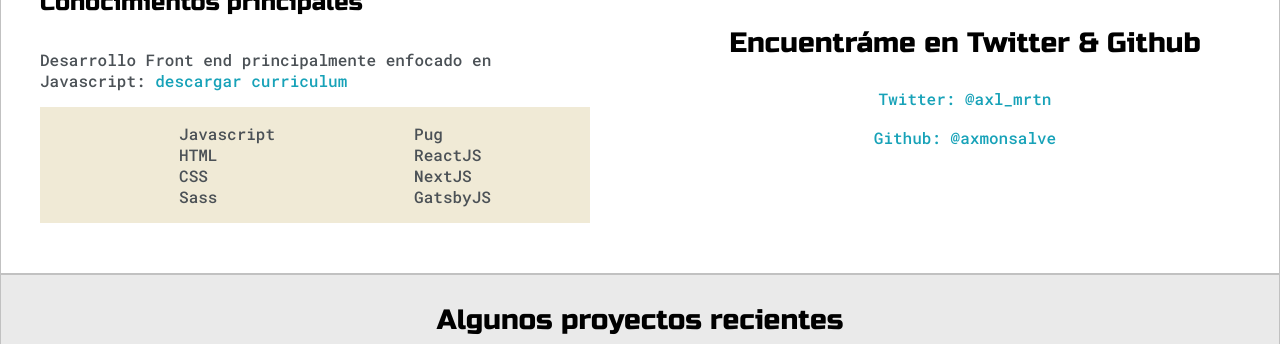
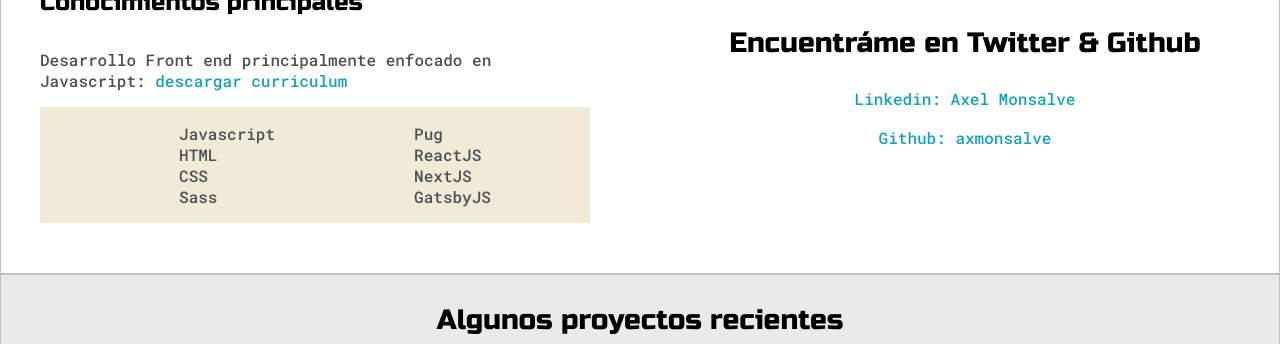
Before and after one commit to axmonsalve/portfolio, a plain HTML site: page index.html in a window 1280 px wide. Shown: the part 1055-1399 px from the top of the page. Drawn offline with Linux system fonts and the light colour scheme.

Commit message:
link to social fixed

```diff
--- a/index.html
+++ b/index.html
@@ -115,9 +115,13 @@
           <div class="social-links">
             <img src="./images/socialgithub.JPG" alt="social" id="social_img" />
             <h3>Encuentráme en Twitter & Github</h3>
-            <a target="_blank" href="#">Twitter: @axl_mrtn</a>
+            <a target="_blank" href="https://www.linkedin.com/in/axel-monsalve/"
+              >Linkedin: Axel Monsalve</a
+            >
             <br />
-            <a target="_blank" href="#">Github: @axmonsalve</a>
+            <a target="_blank" href="https://github.com/axmonsalve"
+              >Github: axmonsalve</a
+            >
           </div>
         </div>
       </div>
```
